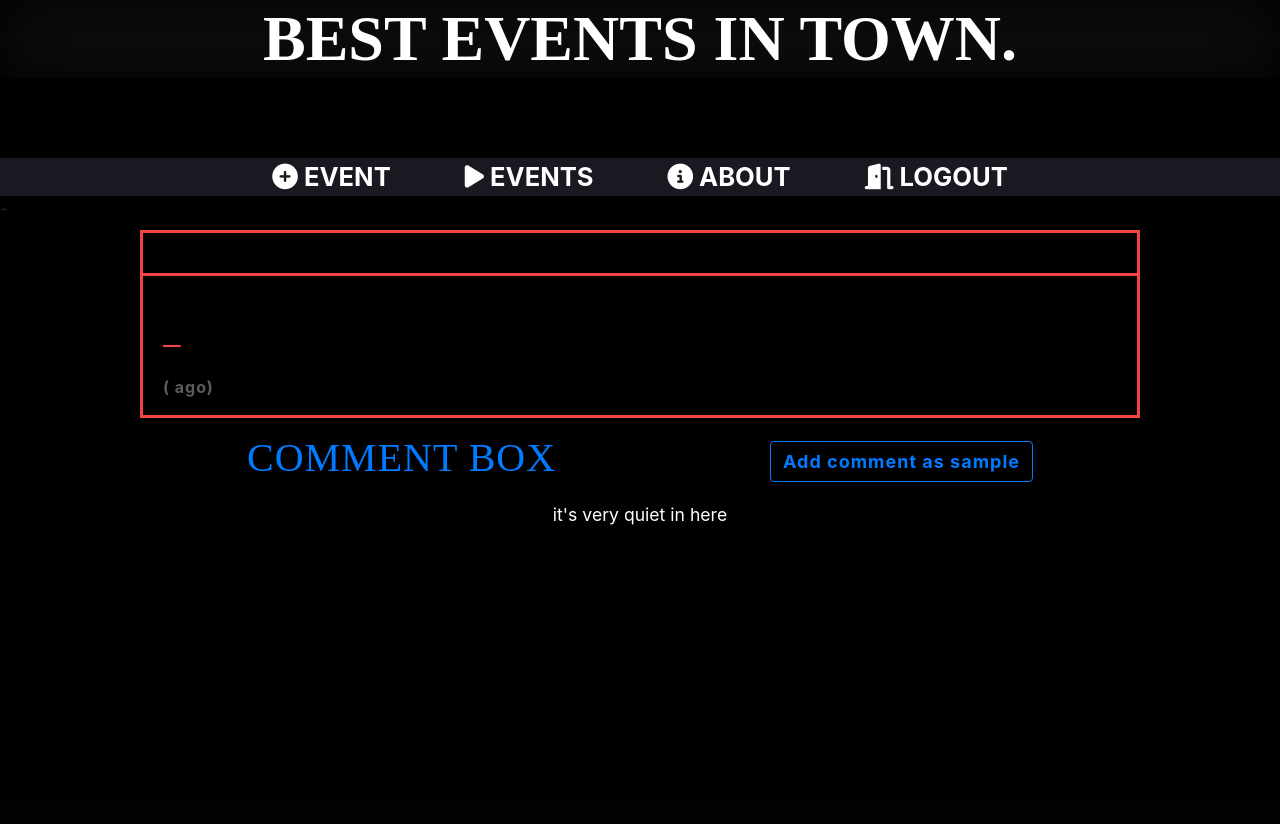
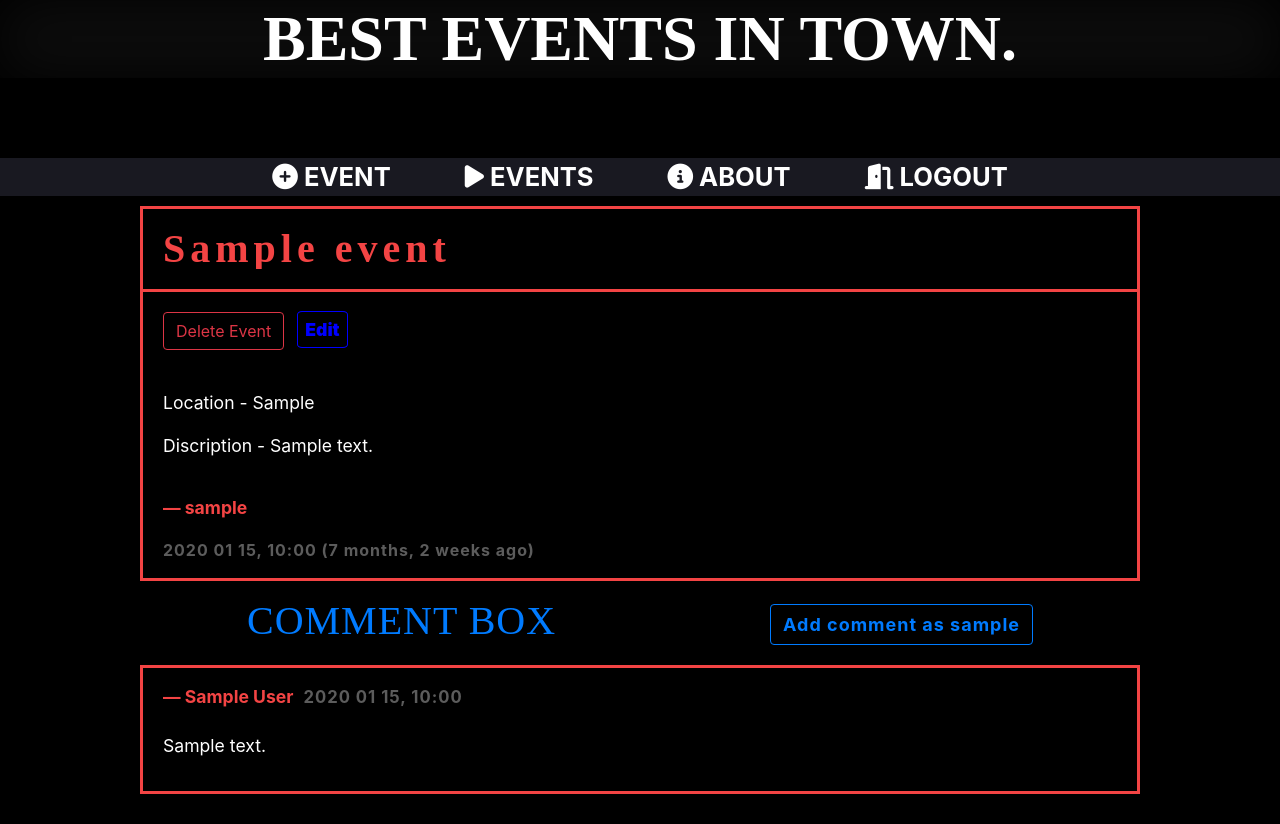
Before and after one commit to MVAIT/event_aggregation_service, a Django app: page /event/1/ in a window 1280 px wide. Before the commit the page ends 525 px from the top, so only its background shows below. Run offline with Django 3.2, Linux system fonts and the light colour scheme; a user stored in the database is signed in; tables that the repository leaves empty hold one stand-in row (values such as "Sample post"); some libraries are stand-ins or nearby versions; some web fonts are replaced; grey boxes are pictures that could not be loaded.

Commit message:
add location

```diff
--- a/eventservice/pages/forms.py
+++ b/eventservice/pages/forms.py
@@ -5,7 +5,7 @@
 class EventForm(forms.ModelForm):
     class Meta:
         model = Events
-        fields = ('public', 'title', 'text')
+        fields = ('public', 'title', 'text', 'location')
 
     def clean_text(self):
         text  = self.cleaned_data.get('text')
--- a/eventservice/pages/models.py
+++ b/eventservice/pages/models.py
@@ -9,6 +9,7 @@
     author = models.ForeignKey(settings.AUTH_USER_MODEL, on_delete=models.CASCADE, null=True, blank=True)
     public = models.BooleanField(default=False, verbose_name="Should event be public?")
     title = models.CharField(max_length=35)
+    location = models.TextField(max_length=1000)
     text = models.TextField(max_length=1000)
     created_date = models.DateTimeField(default=timezone.now)
     published_date = models.DateTimeField(default=timezone.now)
@@ -28,6 +29,7 @@
     event = models.ForeignKey('Events', on_delete=models.CASCADE, related_name='comments')
     author = models.CharField(max_length=200)
     text = models.TextField()
+    location = models.TextField()
     created_date = models.DateTimeField(default=timezone.now)
     approved_comment = models.BooleanField(default=False)
 
--- a/eventservice/pages/serializers.py
+++ b/eventservice/pages/serializers.py
@@ -6,4 +6,4 @@
 
     class Meta:
         model = Events
-        fields = ('title', 'text', 'author', 'created_date')
+        fields = ('title', 'text', 'author', 'created_date', 'location')
--- a/eventservice/pages/static/css/style.css
+++ b/eventservice/pages/static/css/style.css
@@ -306,7 +306,30 @@
 }
 .text {
 }
+.location {
+    font-size: 1.2rem;
+    padding: 10px 20px;
+    vertical-align: middle;
+    overflow-wrap: break-word;
+    word-wrap: break-word;
+    overflow: auto;
+    text-overflow: ellipsis;
+}
 
+.location a {
+    font-weight: normal;
+    color: ghostwhite;
+    border-bottom: 3px solid #F34444;
+    box-shadow: inset 0 -0.1rem 0 0 #F34444;
+    transition: box-shadow 0.2s;
+}
+
+.location a:hover {
+
+    box-shadow: inset 0 -2.5rem 0 0 #F34444;
+}
+.location {
+}
 .delete-popup {
     margin: 20px;
 
--- a/eventservice/pages/templates/events/event_detail.html
+++ b/eventservice/pages/templates/events/event_detail.html
@@ -1,27 +1,27 @@
 {% extends 'events/base.html' %}
 {% block content %}
--
 <div class="cevents">
     <div class="blockquote text-center">
         <div class="events">
             <div class="left-padding">
                 <div class="text-left">
-                    <div class="event_title">{{ event.title }}
+                    <div class="event_title">{{ events.title }}
                     </div>
                 </div>
-                {% if event.author == user %}
+                {% if events.author == user %}
                 <div class="delete-popup">
-                    <p><a class="btn btn-outline-danger mr-2" href="{% url 'event_delete' pk=event.pk %}">Delete Event</a>
-                        <a class="btn_btn-outline-secondary" href="{% url 'event_edit' pk=event.pk %}">Edit</a></p>
+                    <p><a class="btn btn-outline-danger mr-2" href="{% url 'event_delete' pk=events.pk %}">Delete Event</a>
+                        <a class="btn_btn-outline-secondary" href="{% url 'event_edit' pk=events.pk %}">Edit</a></p>
                 </div>
                 {% endif %}
                 <div class="text">
-                    <p>{{ event.text|linebreaksbr|urlize }}</p>
+                    <p>Location - {{events.location|linebreaksbr|urlize}}</p>
+                    <p>Discription - {{ events.text|linebreaksbr|urlize }}</p>
                 </div>
                 <div class="date">
-                    <p><b> — {{ event.author|default_if_none:"Anonymous User"}}</b>
-                        <div class="time">{{ event.published_date|date:"Y m j, H:i" }}
-                            ({{ event.published_date|timesince }} ago)</div>
+                    <p><b> — {{ events.author|default_if_none:"Anonymous User"}}</b>
+                        <div class="time">{{ events.published_date|date:"Y m j, H:i" }}
+                            ({{ events.published_date|timesince }} ago)</div>
                     </p>
                 </div>
             </div>
@@ -29,27 +29,20 @@
         <div class="comment-header">
             <div class="comment-box">COMMENT BOX</div>
             <div class="comment-count">
-        <a class="btn btn-outline-primary" href="{% url 'add_comment_to_event' pk=event.pk %}">Add comment as {{request.user}}</a>
+        <a class="btn btn-outline-primary" href="{% url 'add_comment_to_event' events.pk %}">Add comment as {{request.user}}</a>
         </div>
         </div>
-
-
-            {% for comment in event.comments.all %}
-
+            {% for comment in events.comments.all %}
             <div class="comment">
                 <div class="comment-display-flex">
                     <p><b>— {{ comment.author }}</b></p>
                     <div class="comment-time">{{ comment.created_date|date:"Y m j, H:i" }}</div>
                 </div>
                 <p>{{ comment.text|linebreaks }}</p>
-
             </div>
-
             {% empty %}
-
             <p>it's very quiet in here</p>
-
             {% endfor %}
-
+</div>
 </div>
 {% endblock %}
--- a/eventservice/pages/urls.py
+++ b/eventservice/pages/urls.py
@@ -1,11 +1,7 @@
 from django.urls import path, include
 from . import views
-from .views import EventListView, EventCreateView, EventDetailView, EventUpdateView, EventDeleteView, EventViewSet
-from rest_framework import routers
+from .views import EventListView, EventCreateView, EventDetailView, EventUpdateView, EventDeleteView
 
-
-router = routers.DefaultRouter()
-router.register(r'event', EventViewSet)
 
 
 
--- a/eventservice/pages/views.py
+++ b/eventservice/pages/views.py
@@ -4,19 +4,8 @@
 from django.contrib.auth.mixins import LoginRequiredMixin, UserPassesTestMixin
 from rest_framework import viewsets
 from .models import Events
-from .serializers import EventSerializer
 
 
-class EventViewSet(viewsets.ModelViewSet):
-    queryset = Events.objects.all().order_by('title')
-    serializer_class = EventSerializer
-
-    def get_queryset(self):
-        queryset = Events.objects.all()
-        title = self.request.query_params.get('title', None)
-        if title is not None:
-            queryset = queryset.filter(title=title)
-        return queryset
 
 
 class EventListView(ListView):
@@ -34,26 +23,10 @@
 
 class EventCreateView(LoginRequiredMixin, CreateView):
     model = Events
-    fields = ['public', 'title', 'text']
+    fields = ['public', 'title', 'location', 'text']
     template_name = 'events/event_edit.html'
     login_url = '/login'
 
-    def post(self, request):
-        if request.method == "POST":
-            visits_count = request.session.get('visits_count', 0)
-            request.session['visits_count'] = visits_count + 1
-            form = EventForm(data=request.POST)
-            if form.is_valid():
-                form.save()
-                if self.request.user.is_authenticated:
-                    events = Events.objects.all().order_by('-published_date')
-                else:
-                    events = Events.objects.filter(public=True).order_by('-published_date')
-                context = {
-                    'visits_count': visits_count,
-                    'events': events,
-                }
-                return render(request, 'events/event_list.html', context=context)
 
     def form_valid(self, form):
         form.instance.author = self.request.user
@@ -62,7 +35,7 @@
 
 class EventUpdateView(LoginRequiredMixin, UserPassesTestMixin, UpdateView):
     model = Events
-    fields = ['title', 'text']
+    fields = ['title', 'text', 'location']
     template_name = 'events/event_edit.html'
     login_url = '/login'
 
@@ -82,8 +55,8 @@
     success_url = '/'
 
     def test_func(self):
-        event = self.get_object()
-        if self.request.user == event.author:
+        events = self.get_object()
+        if self.request.user == events.author:
             return True
         return False
 
@@ -100,7 +73,7 @@
             return redirect('event_detail', pk=event.pk)
     else:
         form = CommentForm()
-    return render(request, 'events/add_comment_to_event.html', {'form': form})
+    return render(request, 'events/add_comment_to_event.html', {'form': form, 'event': event})
 
 
 def about(request):
--- a/eventservice/users/forms.py
+++ b/eventservice/users/forms.py
@@ -1,7 +1,7 @@
 from django import forms
 from django.contrib.auth.models import User
 from django.contrib.auth.forms import UserCreationForm
-from django.utils.translation import gettext_lazy as _
+
 
 class UserRegisterForm(UserCreationForm):
 	email = forms.EmailField()
--- a/eventservice/users/views.py
+++ b/eventservice/users/views.py
@@ -3,8 +3,8 @@
 from .forms import UserRegisterForm
 
 def register(request):
-	if request.method =='EVENTS':
-		form = UserRegisterForm(request.EVENT)
+	if request.method =='POST':
+		form = UserRegisterForm(request.POST)
 		if form.is_valid():
 			form.save(commit=True)
 			username = form.cleaned_data.get('username')
```
Also changed, not shown: eventservice/pages/templates/events/event_confirm_delete.html (deleted, +0 -31 lines), eventservice/pages/templates/events/event_list.html (+3 -13 lines).
